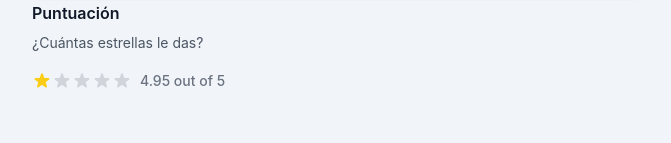
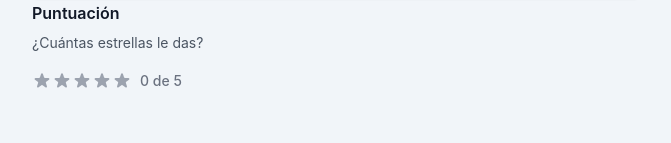
Before and after one commit to LuzSallietti/punto-celiaco, a React (Vite) app: page /puntos/crear in a window 1280 px wide. Shown: the part 1057-1200 px from the top of the page, without its empty margins (304-975 px from the left). Built offline with nearby package versions, Linux system fonts and the light colour scheme; no server answers; the database is empty; a web font is replaced by a local one.

Commit message:
stars/Rating featured implemented

```diff
--- a/src/components/PointForm.jsx
+++ b/src/components/PointForm.jsx
@@ -17,7 +17,7 @@ const PointForm = () => {
     categories: [],
     consume_options: [],
     comments: [],
-    rating: "",
+    rating: 0,
     photos: [],
   });
 
@@ -53,6 +53,10 @@ const PointForm = () => {
           [property]: prop_values.filter((el) => el !== name),
         });
     console.log(values);
+  };
+
+  const handleRating = (value) => {
+    setValues({...values, rating: value})
   };
 
   const handleSubmit = (e) => {
@@ -335,58 +339,29 @@ const PointForm = () => {
                   ¿Cuántas estrellas le das?
                 </p>
                 <div className="flex items-center pt-4">
+                  {[...Array(5)].map((star, index) => {
+                    const value = index + 1;
+
+                    return (
                       <svg
+                        key={value}
                         aria-hidden="true"
-                    className="w-5 h-5 text-yellow-400"
+                        className={`w-5 h-5 ${
+                          value <= values.rating ? "text-yellow-400" : "text-gray-400"
+                        }`}
                         fill="currentColor"
                         viewBox="0 0 20 20"
                         xmlns="http://www.w3.org/2000/svg"
+                        onClick={() => handleRating(value)}
                       >
-                    <title>First star</title>
+                        <title>{`Star ${value}`}</title>
                         <path d="M9.049 2.927c.3-.921 1.603-.921 1.902 0l1.07 3.292a1 1 0 00.95.69h3.462c.969 0 1.371 1.24.588 1.81l-2.8 2.034a1 1 0 00-.364 1.118l1.07 3.292c.3.921-.755 1.688-1.54 1.118l-2.8-2.034a1 1 0 00-1.175 0l-2.8 2.034c-.784.57-1.838-.197-1.539-1.118l1.07-3.292a1 1 0 00-.364-1.118L2.98 8.72c-.783-.57-.38-1.81.588-1.81h3.461a1 1 0 00.951-.69l1.07-3.292z"></path>
                       </svg>
-                  <svg
-                    aria-hidden="true"
-                    className="w-5 h-5 text-gray-300 dark:text-gray-500"
-                    fill="currentColor"
-                    viewBox="0 0 20 20"
-                    xmlns="http://www.w3.org/2000/svg"
-                  >
-                    <title>Second star</title>
-                    <path d="M9.049 2.927c.3-.921 1.603-.921 1.902 0l1.07 3.292a1 1 0 00.95.69h3.462c.969 0 1.371 1.24.588 1.81l-2.8 2.034a1 1 0 00-.364 1.118l1.07 3.292c.3.921-.755 1.688-1.54 1.118l-2.8-2.034a1 1 0 00-1.175 0l-2.8 2.034c-.784.57-1.838-.197-1.539-1.118l1.07-3.292a1 1 0 00-.364-1.118L2.98 8.72c-.783-.57-.38-1.81.588-1.81h3.461a1 1 0 00.951-.69l1.07-3.292z"></path>
-                  </svg>
-                  <svg
-                    aria-hidden="true"
-                    className="w-5 h-5 text-gray-300 dark:text-gray-500"
-                    fill="currentColor"
-                    viewBox="0 0 20 20"
-                    xmlns="http://www.w3.org/2000/svg"
-                  >
-                    <title>Third star</title>
-                    <path d="M9.049 2.927c.3-.921 1.603-.921 1.902 0l1.07 3.292a1 1 0 00.95.69h3.462c.969 0 1.371 1.24.588 1.81l-2.8 2.034a1 1 0 00-.364 1.118l1.07 3.292c.3.921-.755 1.688-1.54 1.118l-2.8-2.034a1 1 0 00-1.175 0l-2.8 2.034c-.784.57-1.838-.197-1.539-1.118l1.07-3.292a1 1 0 00-.364-1.118L2.98 8.72c-.783-.57-.38-1.81.588-1.81h3.461a1 1 0 00.951-.69l1.07-3.292z"></path>
-                  </svg>
-                  <svg
-                    aria-hidden="true"
-                    className="w-5 h-5 text-gray-300 dark:text-gray-500"
-                    fill="currentColor"
-                    viewBox="0 0 20 20"
-                    xmlns="http://www.w3.org/2000/svg"
-                  >
-                    <title>Fourth star</title>
-                    <path d="M9.049 2.927c.3-.921 1.603-.921 1.902 0l1.07 3.292a1 1 0 00.95.69h3.462c.969 0 1.371 1.24.588 1.81l-2.8 2.034a1 1 0 00-.364 1.118l1.07 3.292c.3.921-.755 1.688-1.54 1.118l-2.8-2.034a1 1 0 00-1.175 0l-2.8 2.034c-.784.57-1.838-.197-1.539-1.118l1.07-3.292a1 1 0 00-.364-1.118L2.98 8.72c-.783-.57-.38-1.81.588-1.81h3.461a1 1 0 00.951-.69l1.07-3.292z"></path>
-                  </svg>
-                  <svg
-                    aria-hidden="true"
-                    className="w-5 h-5 text-gray-300 dark:text-gray-500"
-                    fill="currentColor"
-                    viewBox="0 0 20 20"
-                    xmlns="http://www.w3.org/2000/svg"
-                  >
-                    <title>Fifth star</title>
-                    <path d="M9.049 2.927c.3-.921 1.603-.921 1.902 0l1.07 3.292a1 1 0 00.95.69h3.462c.969 0 1.371 1.24.588 1.81l-2.8 2.034a1 1 0 00-.364 1.118l1.07 3.292c.3.921-.755 1.688-1.54 1.118l-2.8-2.034a1 1 0 00-1.175 0l-2.8 2.034c-.784.57-1.838-.197-1.539-1.118l1.07-3.292a1 1 0 00-.364-1.118L2.98 8.72c-.783-.57-.38-1.81.588-1.81h3.461a1 1 0 00.951-.69l1.07-3.292z"></path>
-                  </svg>
+                    );
+                  })}
+
                   <p className="ml-2 text-sm font-medium text-gray-500 dark:text-gray-400">
-                    4.95 out of 5
+                    {values.rating} de 5
                   </p>
                 </div>
               </div>
```
Lines whose indentation alone changed are shown as unchanged.
